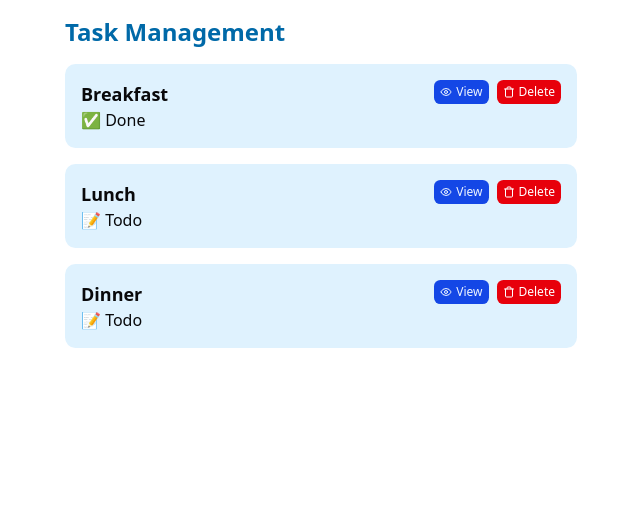
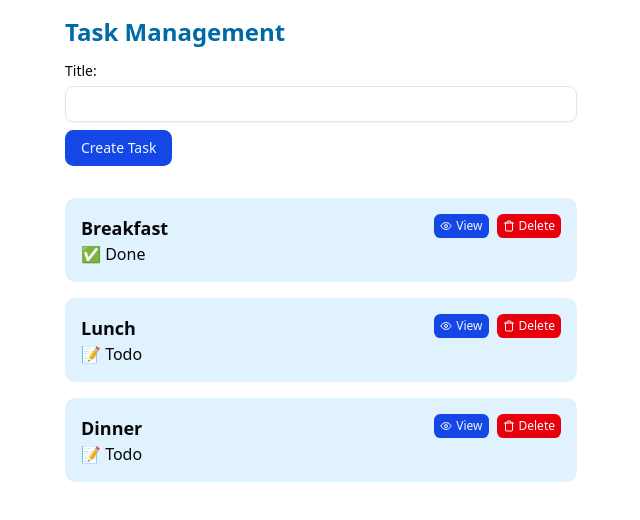
Before and after one commit to mhaidarhanif/task-management-10, a React (Vite) app: page / in a window 1280 px wide. Shown: the top 520 px of the page, without its empty margins (319-959 px from the left). Built offline with nearby package versions, Linux system fonts and the light colour scheme.

Commit message:
feat: create task form

```diff
--- a/package.json
+++ b/package.json
@@ -10,6 +10,7 @@
     "preview": "vite preview"
   },
   "dependencies": {
+    "@radix-ui/react-label": "^2.1.8",
     "@radix-ui/react-slot": "^1.2.4",
     "@tailwindcss/vite": "^4.1.17",
     "class-variance-authority": "^0.7.1",
--- /dev/null
+++ b/src/components/ui/label.tsx
@@ -0,0 +1,22 @@
+import * as React from "react"
+import * as LabelPrimitive from "@radix-ui/react-label"
+
+import { cn } from "@/lib/utils"
+
+function Label({
+  className,
+  ...props
+}: React.ComponentProps<typeof LabelPrimitive.Root>) {
+  return (
+    <LabelPrimitive.Root
+      data-slot="label"
+      className={cn(
+        "flex items-center gap-2 text-sm leading-none font-medium select-none group-data-[disabled=true]:pointer-events-none group-data-[disabled=true]:opacity-50 peer-disabled:cursor-not-allowed peer-disabled:opacity-50",
+        className
+      )}
+      {...props}
+    />
+  )
+}
+
+export { Label }
--- a/src/modules/task/tasks.tsx
+++ b/src/modules/task/tasks.tsx
@@ -1,4 +1,6 @@
 import { Button } from "@/components/ui/button";
+import { Input } from "@/components/ui/input";
+import { Label } from "@/components/ui/label";
 import { EyeIcon, TrashIcon } from "lucide-react";
 import { useState } from "react";
 
@@ -25,7 +27,22 @@ export function Tasks() {
     setTasks(updatedTasks);
   }
 
+  function handleCreate(event: any) {
+    event.preventDefault();
+
+    console.log("Handle Create");
+  }
+
   return (
+    <section className="space-y-8">
+      <form method="post" onSubmit={handleCreate} className="space-y-2">
+        <div className="space-y-2">
+          <Label htmlFor="title">Title:</Label>
+          <Input id="title" type="text" name="title" />
+        </div>
+        <Button type="submit">Create Task</Button>
+      </form>
+
       <ul className="flex flex-col gap-4">
         {tasks.map((task) => (
           <li key={task.id}>
@@ -33,6 +50,7 @@ export function Tasks() {
           </li>
         ))}
       </ul>
+    </section>
   );
 }
 
```
Also changed, not shown: 1 other file (tests, documents, lock files or other folders). Lines whose indentation alone changed are shown as unchanged.
